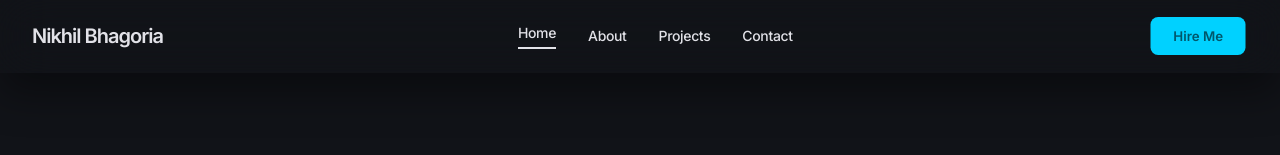
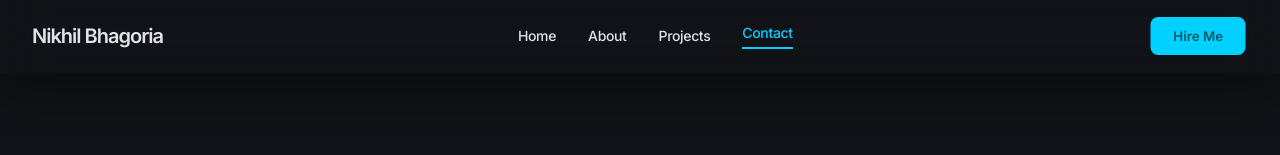
Before and after one commit to NikhilBhagoria/nikhil-dev-portfolio, a Next.js app: page /contact in a window 1280 px wide. Shown: the top 155 px of the page. Built offline with nearby package versions, Linux system fonts and the light colour scheme.

Commit message:
feat: reusable Navbar with dynamic active state

```diff
--- a/src/app/globals.css
+++ b/src/app/globals.css
@@ -7,6 +7,7 @@
   --foreground: #e2e2e8;
   /* --theme-color: #00d1ff; */
   --tw-bg-opacity: 1;
+  --tw-text-opacity: 1;
 }
 
 @theme inline {
@@ -70,3 +71,6 @@ body {
 .text-on-primary-container {
     color: rgb(0 86 106 / var(--tw-text-opacity, 1));
 }
+.text-\[\#00D1FF\] {
+    color: rgb(0 209 255 / var(--tw-text-opacity, 1));
+}
--- a/src/app/page.js
+++ b/src/app/page.js
@@ -1,14 +1,14 @@
-import Navbar from "@/components/Navbar";
 import Hero from "@/components/Hero";
 import Skills from "@/components/Skills";
 import Projects from "@/components/Projects";
 import CTA from "@/components/CTA";
 import Footer from "@/components/Footer";
+import NavbarWrapper from "@/components/Navbar";
 
 export default function Home() {
   return (
     <>
-      <Navbar />
+      <NavbarWrapper />
       <main>
         <Hero />
         <Skills />
--- a/src/components/Navbar.js
+++ b/src/components/Navbar.js
@@ -1,51 +1,73 @@
 "use client";
 
 import Link from "next/link";
+import { usePathname } from "next/navigation";
 
-export default function Navbar() {
+export function Navbar({
+  logo = "My Portfolio",
+  links = [],
+  ctaText = "Hire Me",
+  ctaLink = "/contact",
+}) {
+  const pathname = usePathname();
+
   return (
-    <nav className="sticky top-0 w-full z-50 bg-surface/60 dark:bg-surface/60 backdrop-blur-xl shadow-[0_20px_40px_rgba(0,0,0,0.4)]">
+    <nav className="sticky top-0 w-full z-50 bg-surface/60 backdrop-blur-xl shadow-[0_20px_40px_rgba(0,0,0,0.4)]">
       <div className="flex justify-between items-center max-w-7xl mx-auto px-8 py-4">
+
+        {/* Logo */}
         <div className="text-xl font-bold tracking-tighter text-on-surface font-headline">
-          Nikhil Bhagoria
+          {logo}
         </div>
 
-        {/* Desktop Navigation */}
+        {/* Navigation Links */}
         <div className="hidden md:flex items-center gap-8">
-          <Link
-            href="#"
-            className="font-headline text-sm font-medium tracking-tight text-primary border-b-2 border-primary pb-1"
-          >
-            Home
-          </Link>
-          <Link
-            href="#"
-            className="font-headline text-sm font-medium tracking-tight text-on-surface-variant hover:text-on-surface transition-colors"
-          >
-            About
-          </Link>
-          <Link
-            href="#"
-            className="font-headline text-sm font-medium tracking-tight text-on-surface-variant hover:text-on-surface transition-colors"
-          >
-            Projects
-          </Link>
-          <Link
-            href="/contact"
-            className="font-headline text-sm font-medium tracking-tight text-on-surface-variant hover:text-on-surface transition-colors"
-          >
-            Contact
-          </Link>
+          {links.map((link, index) => {
+            const isActive = pathname === link.href;
+
+            return (
+              <Link
+                key={index}
+                href={link.href}
+                className={`font-headline text-sm font-medium tracking-tight transition-colors ${
+                  isActive
+                    ? "text-[#00D1FF] border-b-2 border-primary pb-1"
+                    : "text-on-surface-variant hover:text-on-surface"
+                }`}
+              >
+                {link.label}
+              </Link>
+            );
+          })}
         </div>
 
         {/* CTA Button */}
-        <button className="bg-primary-container text-on-primary-container px-6 py-2.5 rounded-lg font-headline font-bold text-sm scale-95 active:scale-90 transition-transform hover:backdrop-brightness-125">
-          Hire Me
-        </button>
+        {ctaText && (
+          <Link href={ctaLink}>
+            <button className="bg-primary-container text-on-primary-container px-6 py-2.5 rounded-lg font-headline font-bold text-sm scale-95 active:scale-90 transition-transform hover:backdrop-brightness-125">
+              {ctaText}
+            </button>
+          </Link>
+        )}
       </div>
 
-      {/* Divider */}
-      <div className="bg-gradient-to-r from-transparent via-outline-variant/10 to-transparent h-[1px]"></div>
+      <div className="bg-gradient-to-r from-transparent via-outline-variant/10 to-transparent h-[1px]" />
     </nav>
   );
 }
+
+export default function NavbarWrapper() {
+  return (
+    <Navbar
+      logo="Nikhil Bhagoria"
+      links={[
+        { label: "Home", href: "/"},
+        { label: "About", href: "/about" },
+        { label: "Projects", href: "/projects" },
+        { label: "Contact", href: "/contact" },
+      ]}
+      ctaText="Hire Me"
+      ctaLink="/contact"
+    />
+  );
+}
```
